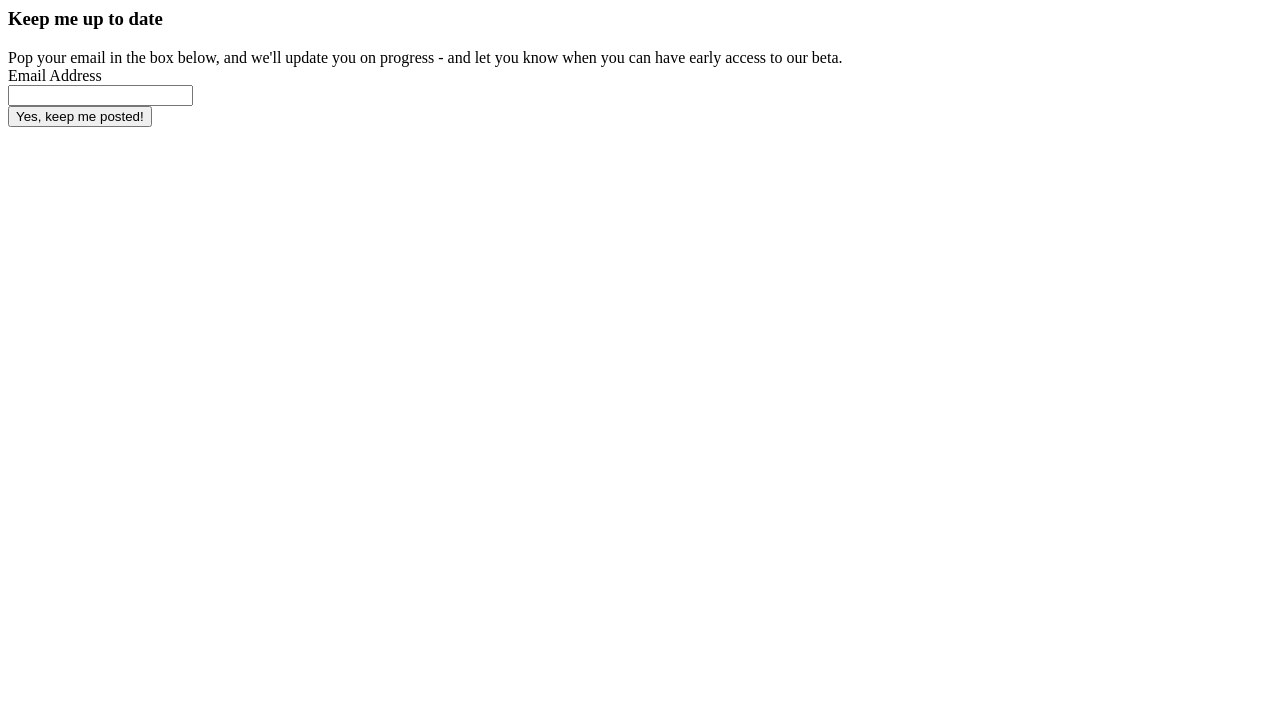
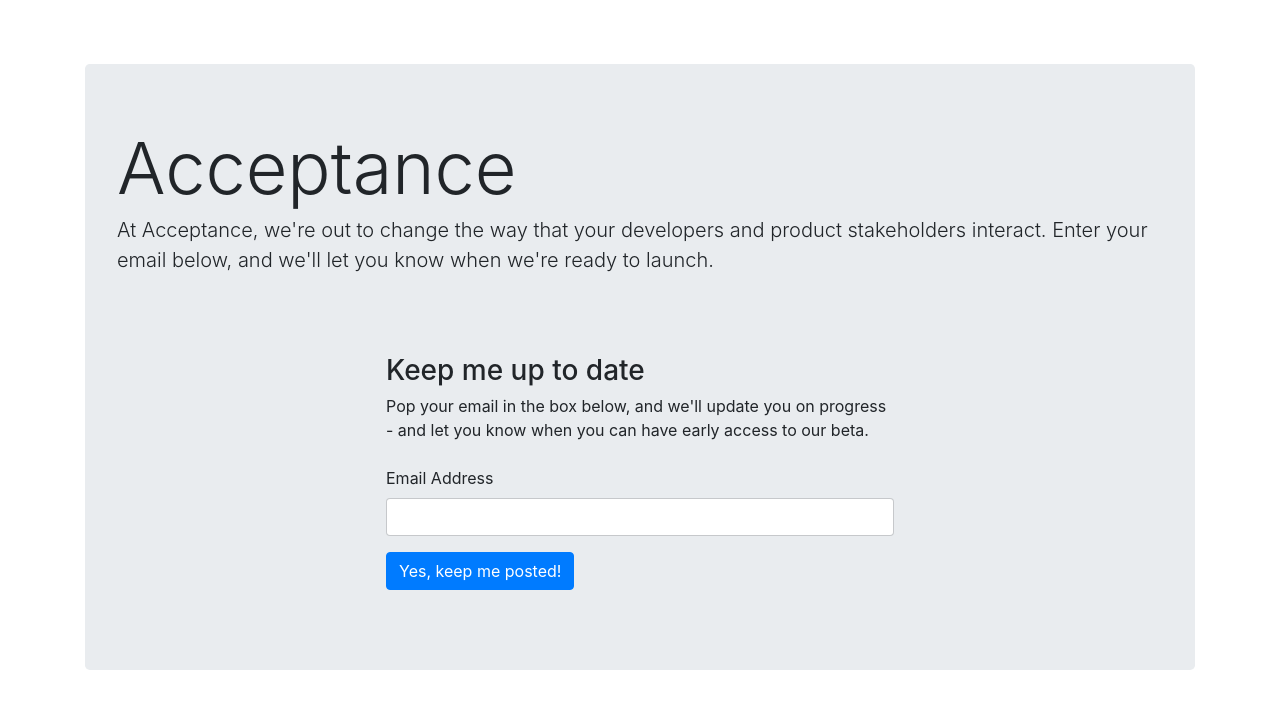
Before and after one commit to joecwallace/acceptance.tech, a plain HTML site: page index.html in a window 1280 px wide. Drawn offline with nearby package versions, Linux system fonts and the light colour scheme.

Commit message:
Style the form some

```diff
--- a/index.html
+++ b/index.html
@@ -1,11 +1,34 @@
+<html>
+<head>
+<title>Acceptance</title>
+<link rel="stylesheet" href="https://maxcdn.bootstrapcdn.com/bootstrap/4.0.0-beta/css/bootstrap.min.css" integrity="sha384-/Y6pD6FV/Vv2HJnA6t+vslU6fwYXjCFtcEpHbNJ0lyAFsXTsjBbfaDjzALeQsN6M" crossorigin="anonymous">
+<style>body{padding:4rem 0;}.row{padding-top:4rem;}</style>
+</head>
+<body>
+<div class="container">
+<div class="jumbotron">
+  <h1 class="display-3">Acceptance</h1>
+  <p class="lead">At Acceptance, we're out to change the way that your developers and product stakeholders interact. Enter your email below, and we'll let you know when we're ready to launch.</p>
+<div class="row justify-content-center align-items-center">
+<div class="col-6">
 <form action="https://www.getdrip.com/forms/103704279/submissions" method="post" data-drip-embedded-form="103704279">
   <h3 data-drip-attribute="headline">Keep me up to date</h3>
   <div data-drip-attribute="description">Pop your email in the box below, and we'll update you on progress - and let you know when you can have early access to our beta.</div>
-    <div>
+<br>
+    <div class="form-group">
         <label for="drip-email">Email Address</label><br />
-        <input type="email" id="drip-email" name="fields[email]" value="" />
+        <input type="email" id="drip-email" name="fields[email]" value="" class="form-control" />
     </div>
   <div>
-    <input type="submit" name="submit" value="Yes, keep me posted!" data-drip-attribute="sign-up-button" />
+    <input type="submit" name="submit" value="Yes, keep me posted!" data-drip-attribute="sign-up-button" class="btn btn-primary" />
   </div>
 </form>
+</div>
+</div>
+</div>
+</div>
+<script src="https://code.jquery.com/jquery-3.2.1.slim.min.js" integrity="sha384-KJ3o2DKtIkvYIK3UENzmM7KCkRr/rE9/Qpg6aAZGJwFDMVNA/GpGFF93hXpG5KkN" crossorigin="anonymous"></script>
+<script src="https://cdnjs.cloudflare.com/ajax/libs/popper.js/1.11.0/umd/popper.min.js" integrity="sha384-b/U6ypiBEHpOf/4+1nzFpr53nxSS+GLCkfwBdFNTxtclqqenISfwAzpKaMNFNmj4" crossorigin="anonymous"></script>
+<script src="https://maxcdn.bootstrapcdn.com/bootstrap/4.0.0-beta/js/bootstrap.min.js" integrity="sha384-h0AbiXch4ZDo7tp9hKZ4TsHbi047NrKGLO3SEJAg45jXxnGIfYzk4Si90RDIqNm1" crossorigin="anonymous"></script>
+</body>
+</html>
```
